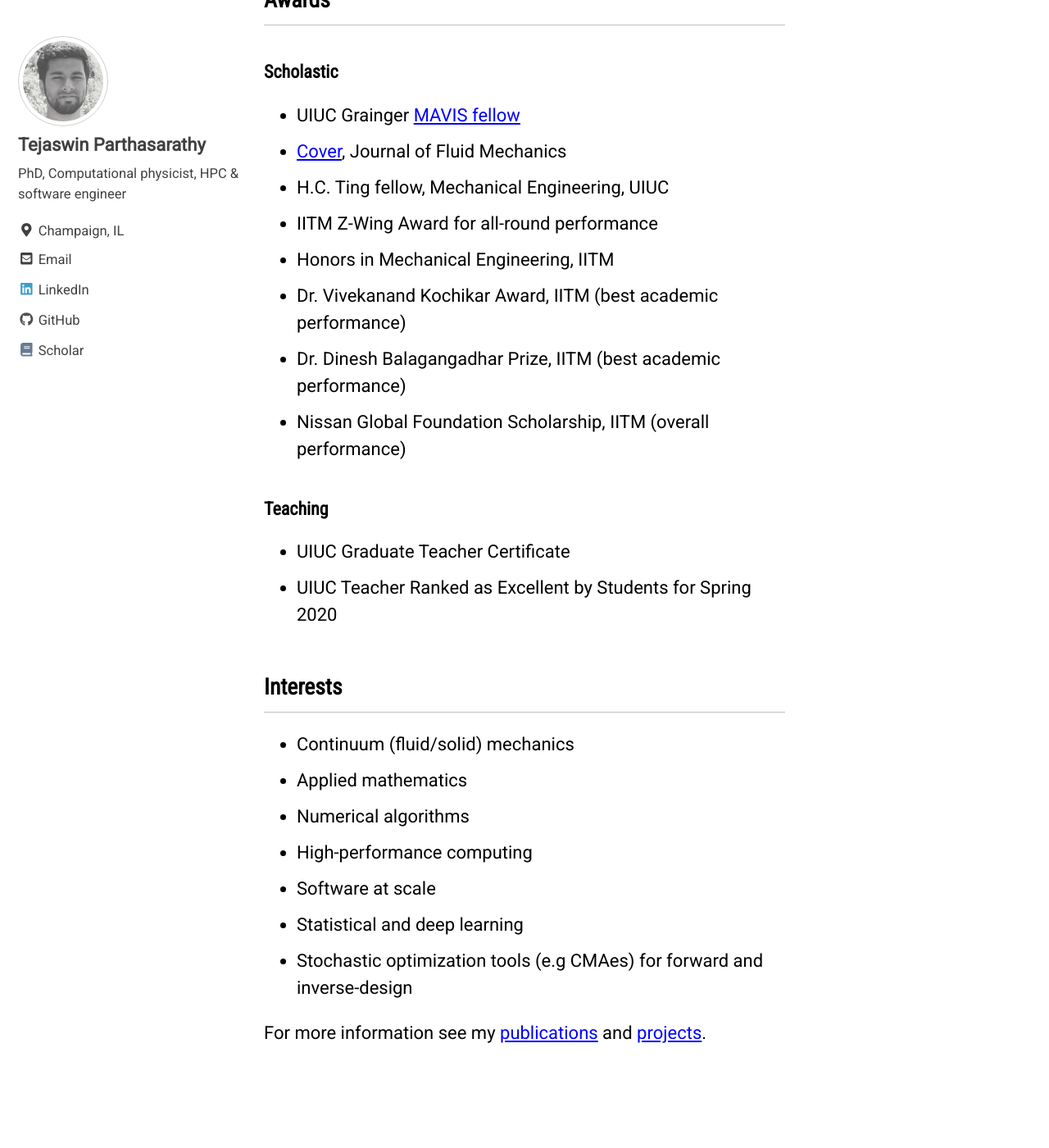
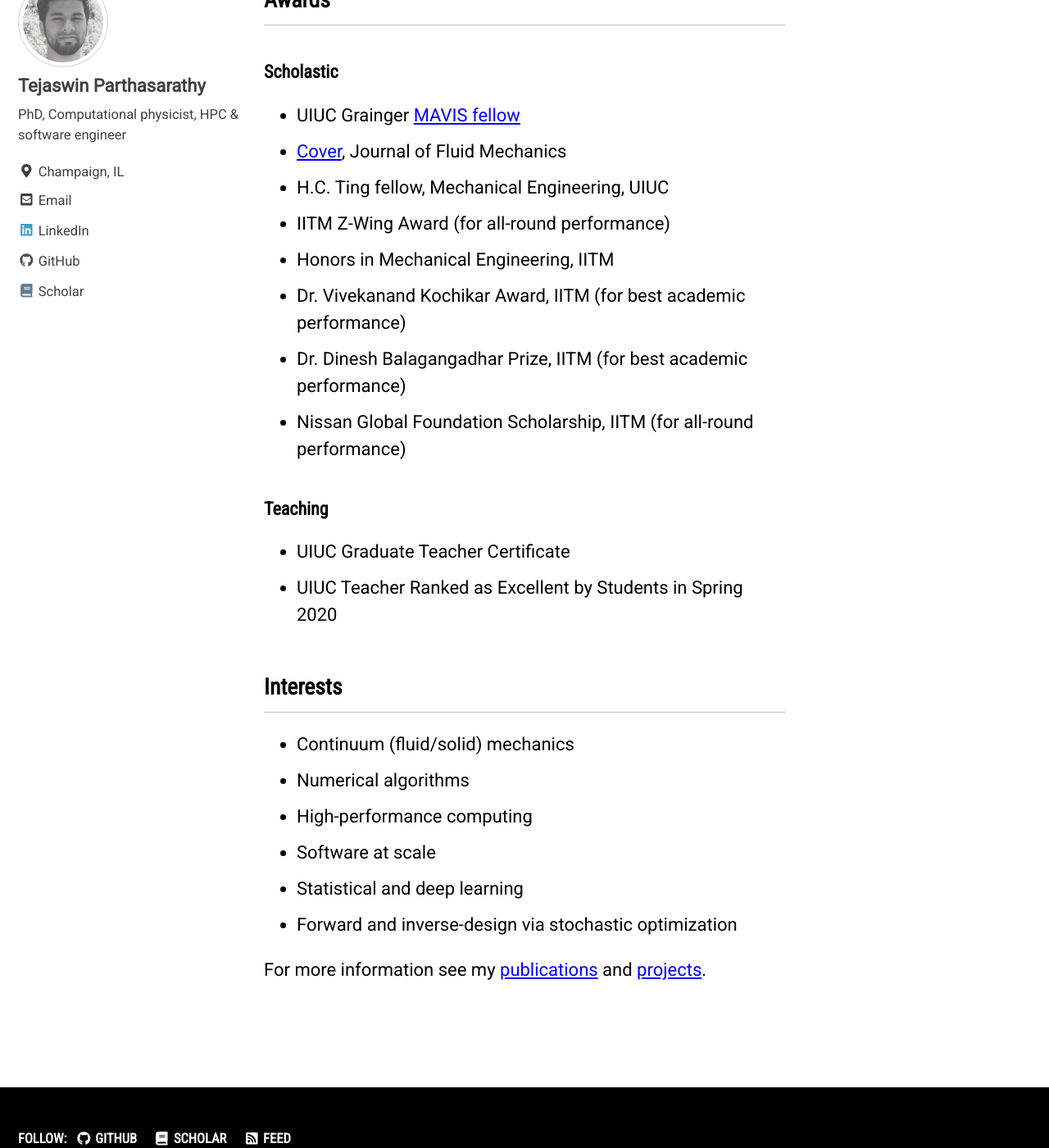
Before and after one commit to parthas1/parthas1.github.io, a Jekyll site: the page built from _pages/bio.md, in a window 1280 px wide and 1400 px high, scrolled down 1611 px. Shown: the whole window at 82% size. Built offline with Jekyll 4.4.1, drawn with Linux system fonts in a browser that asks for light colours; nearby versions of some CDN libraries.

Commit message:
refactor : award information

```diff
--- a/_pages/bio.md
+++ b/_pages/bio.md
@@ -56,23 +56,22 @@
 - UIUC Grainger [MAVIS fellow](https://mechse.illinois.edu/news/39407)
 - [Cover](http://mattia-lab.com/wp-content/uploads/2019/10/00221120_878.pdf), Journal of Fluid Mechanics
 - H.C. Ting fellow, Mechanical Engineering, UIUC
-- IITM Z-Wing Award for all-round performance
+- IITM Z-Wing Award (for all-round performance)
 - Honors in Mechanical Engineering, IITM
-- Dr. Vivekanand Kochikar Award, IITM (best academic performance)
-- Dr. Dinesh Balagangadhar Prize, IITM (best academic performance)
-- Nissan Global Foundation Scholarship, IITM (overall performance)
+- Dr. Vivekanand Kochikar Award, IITM (for best academic performance)
+- Dr. Dinesh Balagangadhar Prize, IITM (for best academic performance)
+- Nissan Global Foundation Scholarship, IITM (for all-round performance)
 
 ### Teaching
 - UIUC Graduate Teacher Certificate
-- UIUC Teacher Ranked as Excellent by Students for Spring 2020
+- UIUC Teacher Ranked as Excellent by Students in Spring 2020
 
 ## Interests
 - Continuum (fluid/solid) mechanics
-- Applied mathematics
 - Numerical algorithms
 - High-performance computing
 - Software at scale
 - Statistical and deep learning
-- Stochastic optimization tools (e.g CMAes) for forward and inverse-design
+- Forward and inverse-design via stochastic optimization
 
 For more information see my [publications](/publications) and [projects](/research).
```
